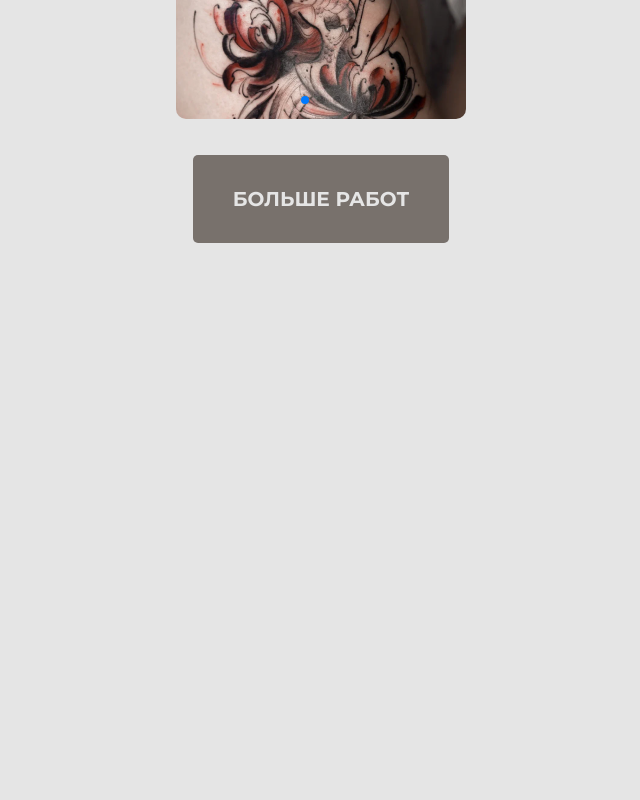
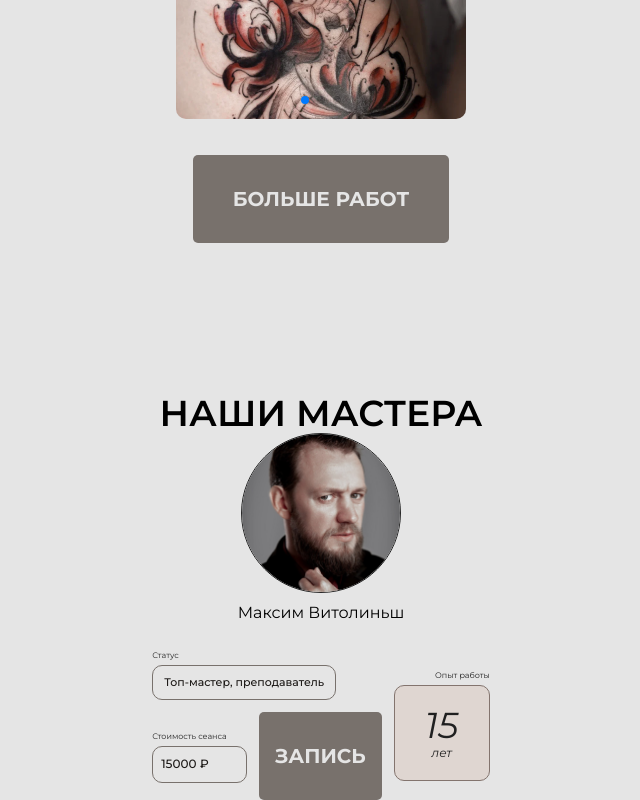
Before and after one commit to Prains/cktatto, a Next.js app: page / in a window 1280 px wide. Shown: the part 889-1689 px from the top of the page, without its empty margins (319-959 px from the left). Before the commit the page ends 1132 px from the top, so only its background shows below. Built offline with nearby package versions, Linux system fonts and the light colour scheme.

Commit message:
add prettier tailwnd plugin and masteritem for mas

```diff
--- a/components/Mainpage/Mainpage.tsx
+++ b/components/Mainpage/Mainpage.tsx
@@ -1,5 +1,6 @@
 import Stories from "../Stories/Stories";
 import mock from "./8Z_Xg94fa-OZfQcEwYASHPNqy7EiVV5ewviDYdyO1hIXazkzvcQvjGSkE9eYVW5hJV9xFo3EoIjE-qwiPikpBX5I 1.png";
+import MastersBlock from "./MastersBlock/MastersBlock";
 import MobileMainBlock from "./MobileMainBlock/MobileMainBlock";
 import PortfolioSlider from "./PortfolioSlider/PortfolioSlider";
 import portfolioMock from "./uduVlALKtUMXgJOZZy770_hYkxv8joRT4CwMhGiejloKnRemh0qWWhzw7dfKnfWgSaaeQZlFJJxD-WbJx-yPUZZq 1.png";
@@ -17,11 +18,7 @@ const Mainpage = () => {
     },
   ];
 
-  const portfolioImages = [
-    portfolioMock,
-    portfolioMock,
-    portfolioMock,
-  ];
+  const portfolioImages = [portfolioMock, portfolioMock, portfolioMock];
 
   return (
     <main className="flex flex-col gap-[55px] lg:gap-[150px]">
@@ -30,6 +27,7 @@ const Mainpage = () => {
         <MobileMainBlock />
       </div>
       <PortfolioSlider portfolioImages={portfolioImages} />
+      <MastersBlock />
     </main>
   );
 };
--- /dev/null
+++ b/components/Mainpage/MastersBlock/MasterItem/MasterItem.tsx
@@ -0,0 +1,56 @@
+import Image from "next/image";
+import Link from "next/link";
+
+interface IMaster {
+  image: string;
+  name: string;
+  experience: number;
+  role: string;
+  price: number;
+}
+
+const MasterItem = ({ image, name, experience, role, price }: IMaster) => {
+  return (
+    <article className="flex flex-col items-center justify-center gap-6">
+      <div className="flex flex-col items-center justify-center gap-2">
+        <Image
+          src={image}
+          alt={name}
+          width={160}
+          height={160}
+          className="h-40 w-40 rounded-full border border-neutral-800"
+        />
+        <p>{name}</p>
+      </div>
+      <div className="flex items-center justify-center gap-3">
+        <div className="flex flex-col items-start justify-center gap-3">
+          <div className="flex flex-col gap-1 text-[8px] font-normal text-neutral-800">
+            Статус
+            <p className="flex h-[35px] w-[184px] items-center justify-center rounded-[10px] border border-stone-500 text-[11px] font-medium text-stone-900">
+              {role}
+            </p>
+          </div>
+          <div className="flex items-center justify-center gap-3">
+            <div className="flex flex-col gap-1 text-[8px] font-normal text-neutral-800">
+              Стоимость сеанса
+              <p className="flex h-[37px] w-[95px] items-center justify-start rounded-[10px] border border-stone-500 pl-2 text-xs font-medium text-stone-900">
+                {price} ₽
+              </p>
+            </div>
+            <Link href={"/"} className="button px-4 uppercase">
+              запись
+            </Link>
+          </div>
+        </div>
+        <div className="flex flex-col gap-1 text-right text-[8px] font-normal text-[#202020]">
+          Опыт работы
+          <p className="flex h-24 w-24 flex-col items-center justify-center rounded-[10px] border border-[#83746E] bg-[#DFD6D1] text-4xl italic">
+            {experience} <span className="text-xs">лет</span>
+          </p>
+        </div>
+      </div>
+    </article>
+  );
+};
+
+export default MasterItem;
--- a/components/Mainpage/MastersBlock/MastersBlock.tsx
+++ b/components/Mainpage/MastersBlock/MastersBlock.tsx
@@ -1,5 +1,31 @@
+import { Swiper, SwiperSlide } from "swiper/react";
+import "swiper/css";
+import "swiper/css/pagination";
+import { Pagination } from "swiper/modules";
+import masterImage from "./2023-04-06 2.30 2.png";
+import MasterItem from "./MasterItem/MasterItem";
+import ContentZone from "@/components/ui/ContentZone/ContentZone";
+
 const MastersBlock = () => {
-    return <section></section>;
-}
+  const masters = [
+    {
+      image: masterImage.src,
+      name: "Максим Витолиньш",
+      experience: 15,
+      role: "Топ-мастер, преподаватель",
+      price: 15000,
+    },
+  ];
+  return (
+    <section className="flex flex-col">
+      <ContentZone className="flex flex-col">
+        <h2 className="text-semibold uppercase self-center еуч">
+          наши мастера
+        </h2>
+        <MasterItem {...masters[0]} />
+      </ContentZone>
+    </section>
+  );
+};
 
 export default MastersBlock;
--- a/package.json
+++ b/package.json
@@ -27,7 +27,7 @@
   },
   "devDependencies": {
     "jest": "^29.6.1",
-    "prettier": "^3.0.0",
+    "prettier": "^3.0.1",
     "prettier-plugin-tailwindcss": "^0.4.1"
   }
 }
--- /dev/null
+++ b/prettier.config.js
@@ -0,0 +1,3 @@
+module.exports = {
+    plugins: ['prettier-plugin-tailwindcss'],
+  }
```
Also changed, not shown: components/Mainpage/MastersBlock/2023-04-06 2.30 2.png (added), 1 other file (tests, documents, lock files or other folders).
